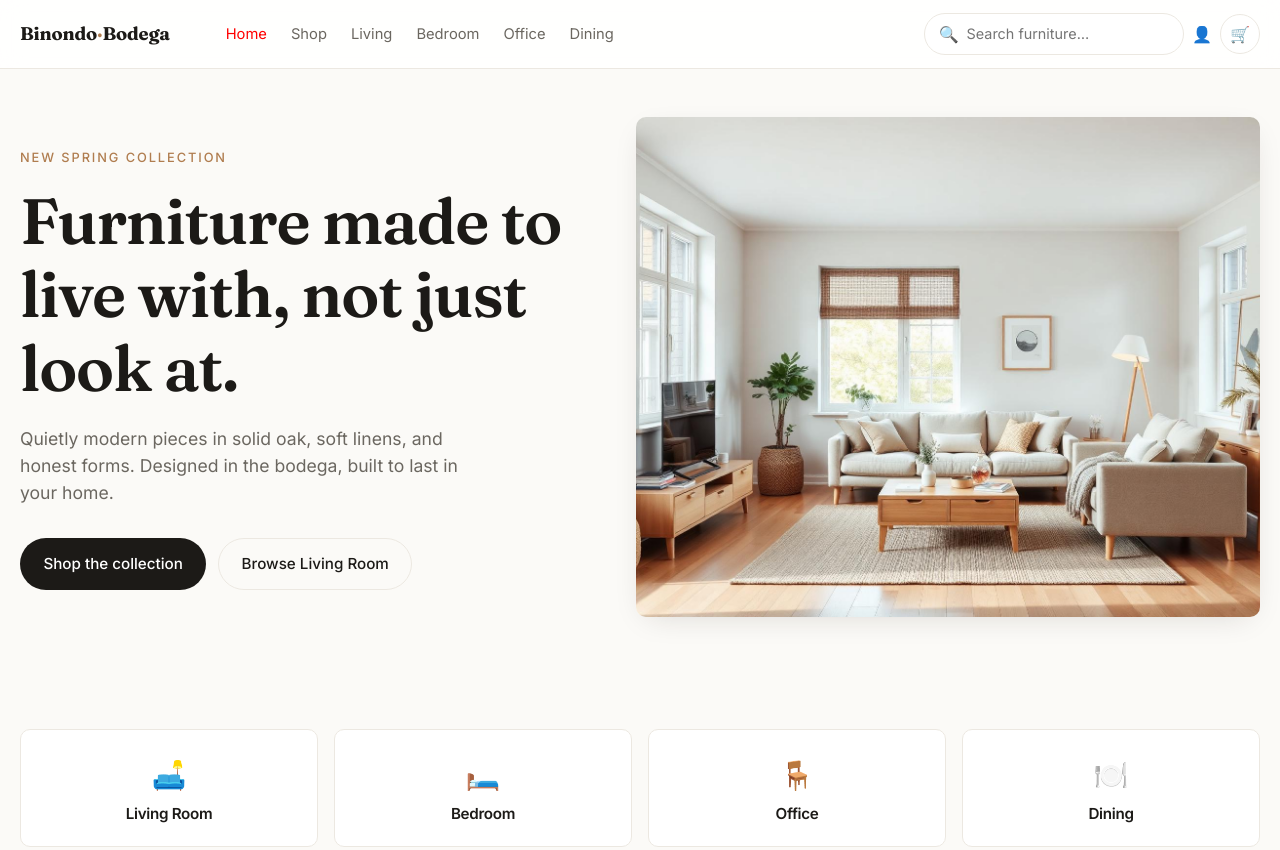
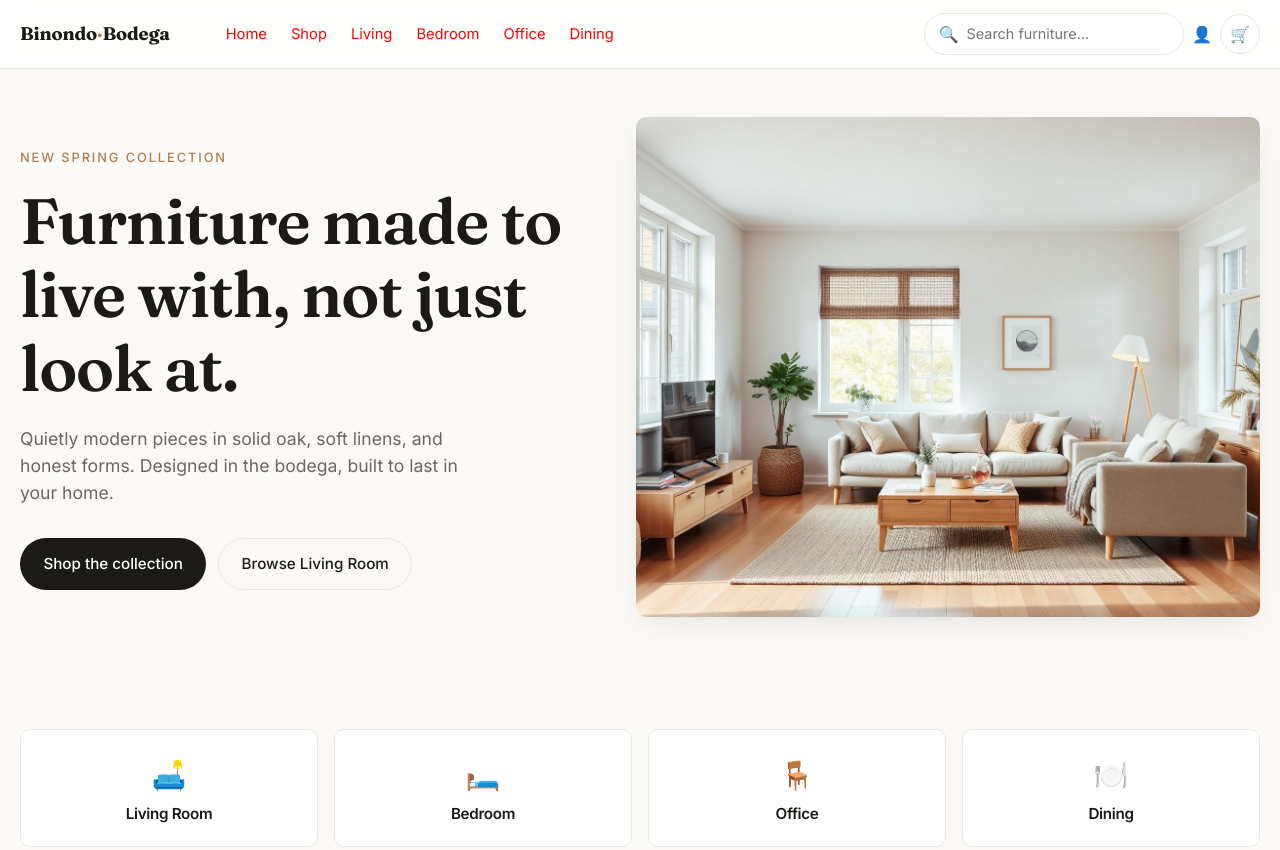
Before and after one commit to bmcrown12/WBDV111-FINALS, a plain HTML site: page binondo-bodega/index.html in a window 1280 px wide. Shown: the top 850 px of the page. Drawn offline with Linux system fonts and the light colour scheme.

Commit message:
Change nav-links anchor color to red

```diff
--- a/binondo-bodega/css/styles.css
+++ b/binondo-bodega/css/styles.css
@@ -47,7 +47,7 @@ h3 { font-size: 1.25rem; }
 .logo { font-family: "Fraunces", serif; font-weight: 700; font-size: 1.15rem; letter-spacing: -0.01em; }
 .logo span { color: var(--accent-dark); }
 .nav-links { display: flex; gap: 1.5rem; margin-left: 2rem; }
-.nav-links a { font-size: 0.92rem; color: var(--muted); transition: color .2s; }
+.nav-links a { font-size: 0.92rem; color:red; var(--muted); transition: color .2s; }
 .nav-links a:hover, .nav-links a.active { color:red; var(--fg); }
 .nav-actions { margin-left: auto; display: flex; align-items: center; gap: 0.5rem; }
 .search-box { display: flex; align-items: center; gap: .5rem; padding: .5rem .85rem; border: 1px solid var(--border); border-radius: 999px; background: var(--surface); width: 260px; }
```
